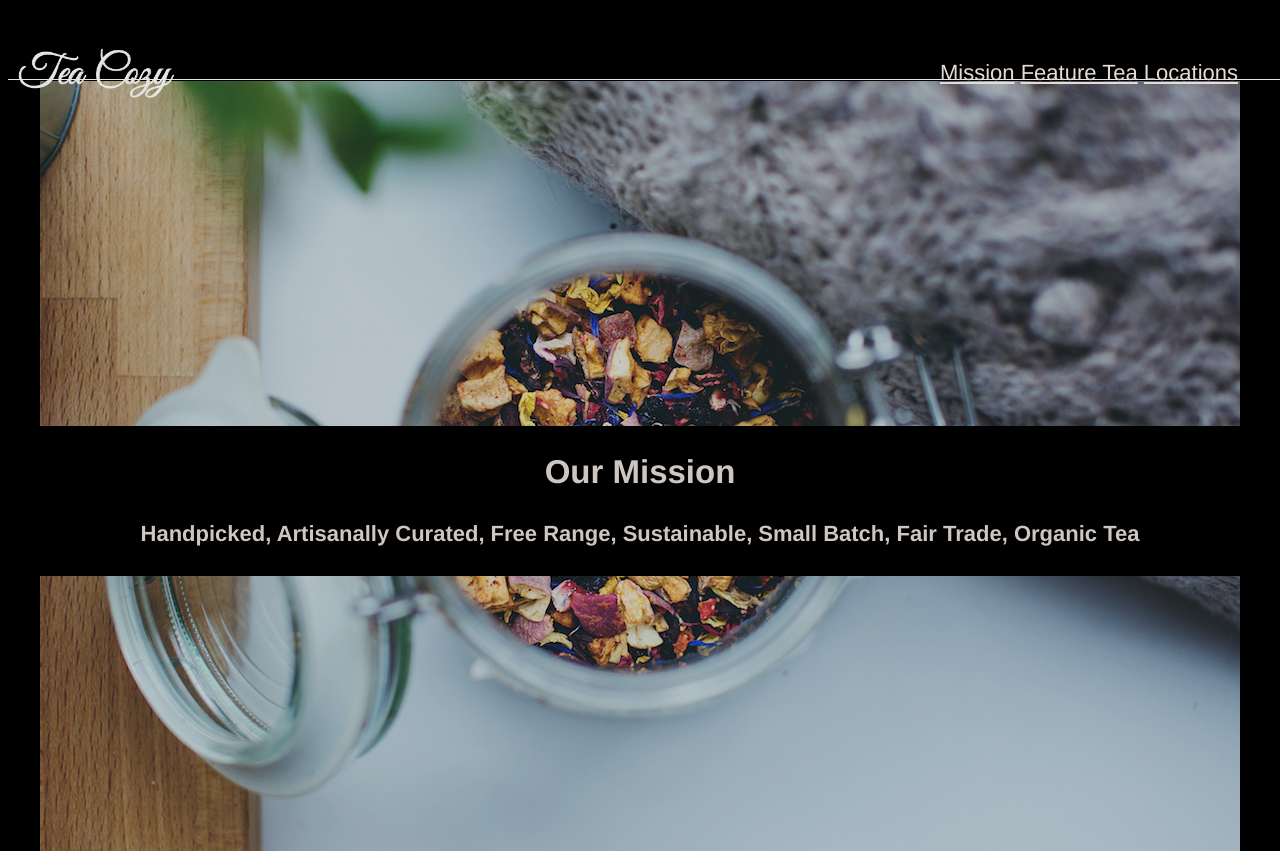
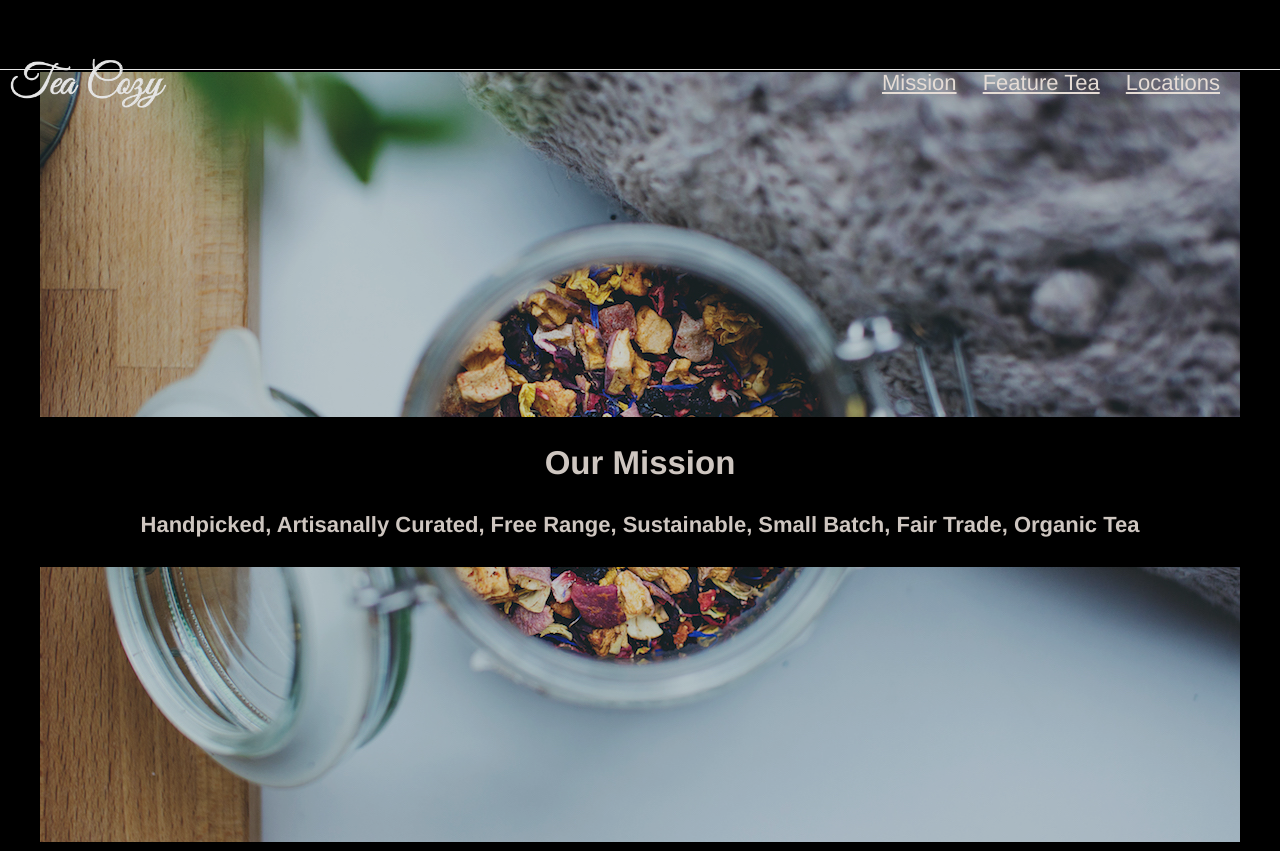
Before and after one commit to 369WebMedia/TeaCozy, a plain HTML site: page index.html in a window 1280 px wide. Shown: the top 851 px of the page. Drawn offline with Linux system fonts and the light colour scheme.

Commit message:
changed html and css code

```diff
--- a/index.html
+++ b/index.html
@@ -10,9 +10,15 @@
                 <div class="logo"></div>
             </div>
             <nav>
-                <a href="#miss">Mission</a>
-                <a href="#featured">Feature Tea</a>
-                <a href="#location">Locations</a>
+                <span>
+                    <a href="#miss">Mission</a>
+                </span>
+                <span>
+                    <a href="#featured">Feature Tea</a>
+                </span>
+                <span>
+                    <a href="#location">Locations</a>
+                </span>
             </nav>
         </header>
         <section id="miss" class="main">
--- a/resources/css/style.css
+++ b/resources/css/style.css
@@ -5,13 +5,14 @@ body {
   background-color: black;
   opacity: 0.9;
   text-align: center;
-  border-top: 1px solid transparent;
+  margin: 0px;
 }
 
 header {
   display: flex;
   flex-wrap: wrap;
   align-items: center;
+
   position: fixed;
   z-index: 1;
   width: 100%;
@@ -19,7 +20,6 @@ header {
   justify-content: space-between;
   background-color: black;
   border-bottom: 1px solid white;
-  border-top: 1px solid transparent;
 }
 .logo {
   flex: 1;
@@ -30,7 +30,12 @@ header {
 header nav {
   margin: 50px;
 }
-a {
+nav span {
+  display: inline-block;
+    padding: 20px 10px;
+}
+nav a {
+  text-align: right;
   color: seashell;
 }
 .main {
```
